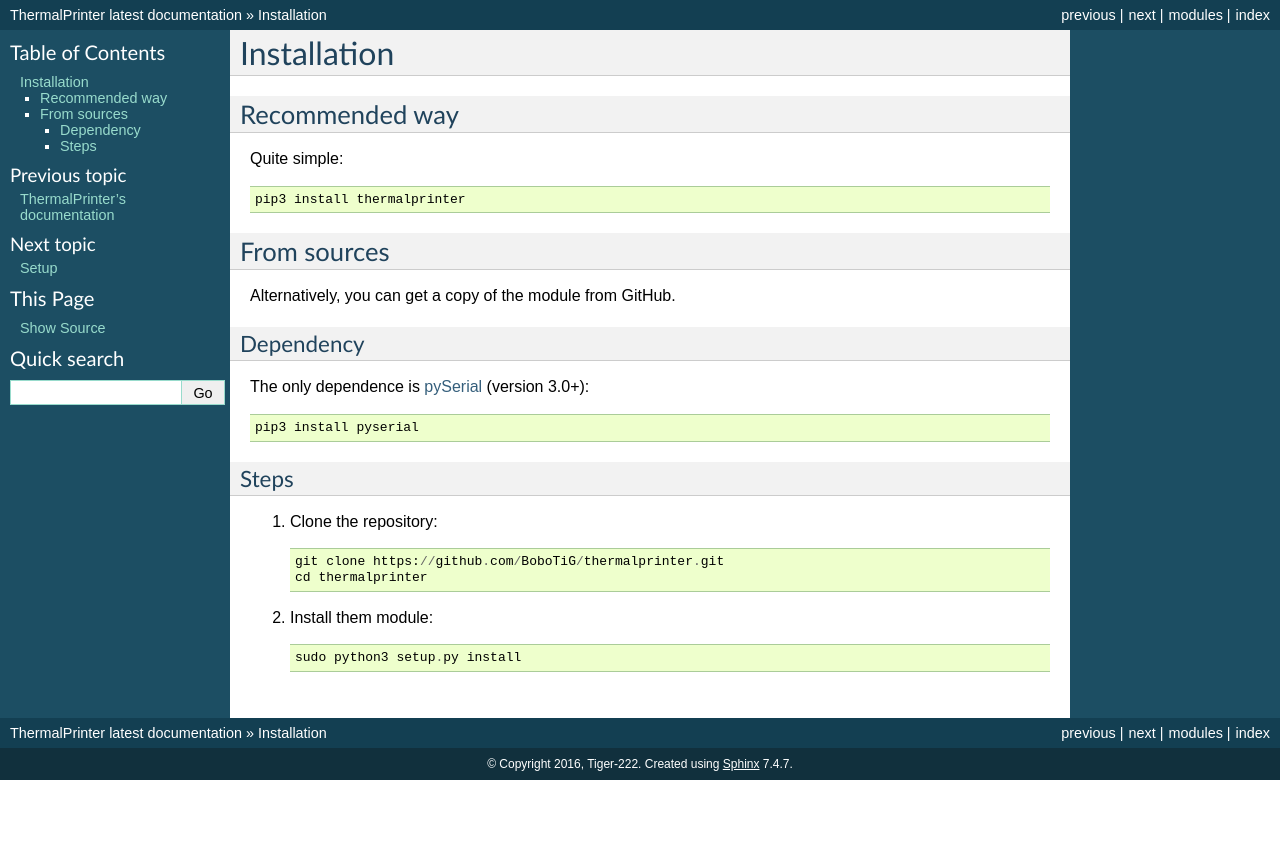
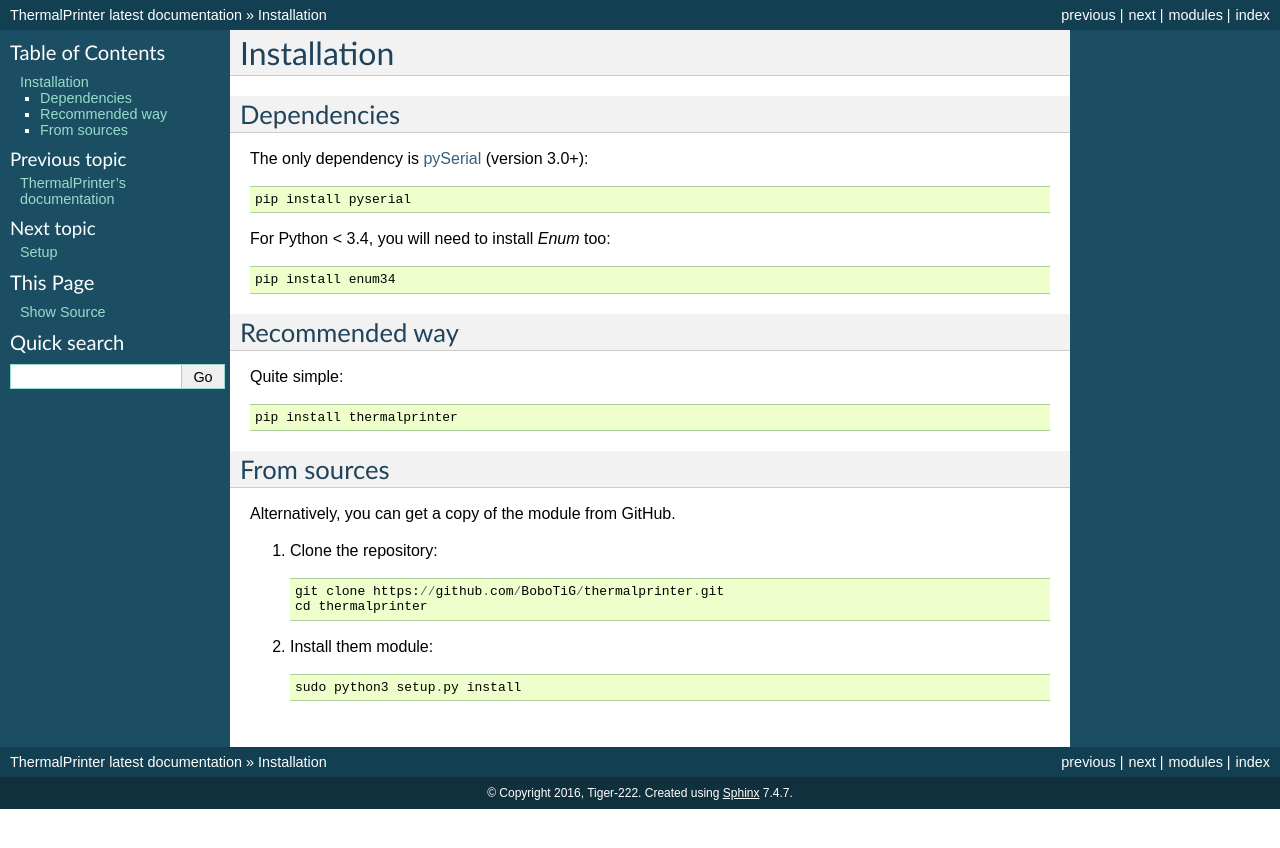
Before and after one commit to BoboTiG/thermalprinter, a Sphinx documentation site: the page built from docs/source/installation.rst, in a window 1280 px wide. Shown: the top 848 px of the page. Built offline with Sphinx 7.4.7, drawn with Linux system fonts in a browser that asks for light colours.

```diff
--- a/docs/source/developers.rst
+++ b/docs/source/developers.rst
@@ -21,7 +21,7 @@ Dependency
 
 You will need `pytest <https://pypi.python.org/pypi/pytest>`_::
 
-    pip3 install pytest
+    pip install pytest
 
 
 Adding/changing a method
@@ -78,7 +78,7 @@ Dependencies
 
 Install required packages::
 
-    pip3 install flake8 pylint
+    pip install flake8 pylint
 
 
 How to validate?
@@ -100,7 +100,7 @@ Dependencies
 
 You will need `Sphinx <http://sphinx-doc.org/>`_::
 
-    pip3 install sphinx
+    pip install sphinx
 
 
 How to build?
--- a/docs/source/index.rst
+++ b/docs/source/index.rst
@@ -3,7 +3,7 @@ ThermalPrinter's documentation
 
 Python module to manage the DP-EH600 thermal printer (the one sold by AdaFruit).
 
-    - **Python 3.4+ only** and :pep:`8` compliant;
+    - **Python 3+ only** and :pep:`8` compliant;
     - this is a clean follow of the technical manual with few helpers;
     - get the `source code on GitHub <https://github.com/BoboTiG/thermalprinter>`_;
     - and `report a bug <https://github.com/BoboTiG/thermalprinter/issues>`_;
@@ -27,5 +27,4 @@ Indices and tables
 ==================
 
 * :ref:`genindex`
-* :ref:`modindex`
 * :ref:`search`
--- a/docs/source/installation.rst
+++ b/docs/source/installation.rst
@@ -1,30 +1,31 @@
 ============
 Installation
 ============
+
+Dependencies
+============
+
+The only dependency is `pySerial <https://github.com/pyserial/pyserial>`_ (version 3.0+)::
+
+    pip install pyserial
+
+For Python < 3.4, you will need to install *Enum* too::
+
+    pip install enum34
+
 
 Recommended way
 ===============
 
 Quite simple::
 
-    pip3 install thermalprinter
+    pip install thermalprinter
 
 
 From sources
 ============
 
 Alternatively, you can get a copy of the module from GitHub.
-
-Dependency
-----------
-
-The only dependence is `pySerial <https://github.com/pyserial/pyserial>`_ (version 3.0+)::
-
-    pip3 install pyserial
-
-
-Steps
------
 
 1. Clone the repository::
 
```
Also changed, not shown: README.rst (+4 -8 lines), .travis.yml.
